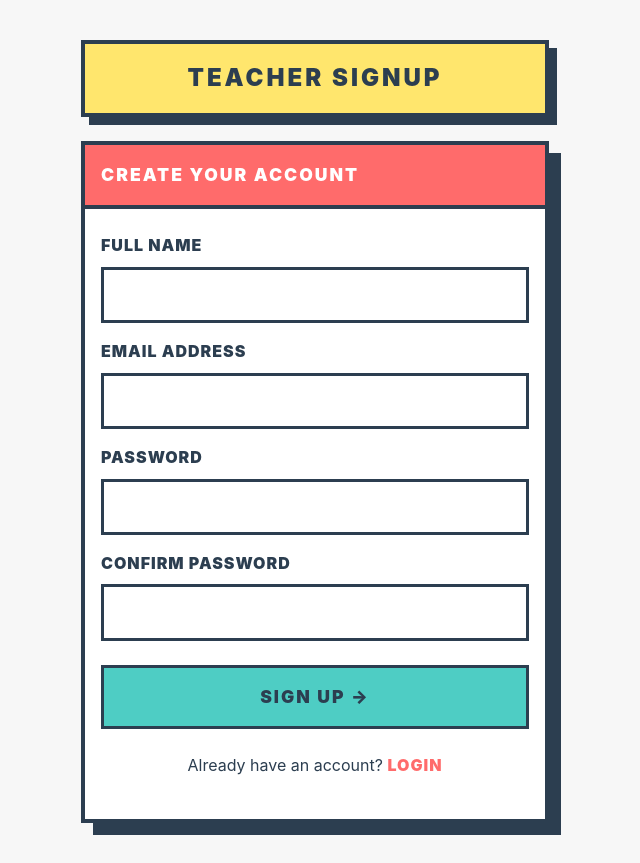
After one commit to ritz541/attendance-system, a Flask app: page /signup in a window 1280 px wide. The commit adds this page. Shown: the whole page, without its empty margins (325-965 px from the left). Run offline with Flask 3, Linux system fonts and the light colour scheme.

Commit message:
Teacher Auth

```diff
--- a/app.py
+++ b/app.py
@@ -1,4 +1,4 @@
-from flask import Flask, render_template, request, jsonify, send_file
+from flask import Flask, render_template, request, jsonify, send_file, redirect, url_for, make_response
 from datetime import datetime, timedelta, timezone
 import random
 import string
@@ -8,6 +8,8 @@ import os
 import io
 from bson import ObjectId
 from dotenv import load_dotenv
+from werkzeug.security import generate_password_hash, check_password_hash
+from auth import teacher_required
 
 # Load environment variables
 load_dotenv()
@@ -16,16 +18,28 @@ app = Flask(__name__)
 
 # MongoDB setup using environment variables
 try:
-    client = MongoClient(os.getenv('MONGO_URI'), serverSelectionTimeoutMS=2000)
+    mongo_uri = os.getenv("MONGODB_URI", "mongodb://localhost:27017")
+    client = MongoClient(mongo_uri)
+
     # Verify connection
     client.server_info()
-    db = client[os.getenv('DATABASE_NAME')]
-    attendance_collection = db[os.getenv('ATTENDANCE_COLLECTION')]
-    word_collection = db[os.getenv('WORD_COLLECTION')]
-    permanent_records = db[os.getenv('PERMANENT_RECORDS_COLLECTION')]
+
+    # Load environment variables safely
+    database_name = os.getenv("DATABASE_NAME", "default_db")
+    attendance_collection_name = os.getenv("ATTENDANCE_COLLECTION", "attendance")
+    word_collection_name = os.getenv("WORD_COLLECTION", "words")
+    permanent_records_name = os.getenv("PERMANENT_RECORDS_COLLECTION", "permanent_records")
+    teachers_name = os.getenv("TEACHERS_COLLECTION", "teachers")
+
+    # Access collections
+    db = client[database_name]
+    attendance_collection = db[attendance_collection_name]
+    word_collection = db[word_collection_name]
+    permanent_records = db[permanent_records_name]
+    teachers = db[teachers_name]
+
 except Exception as e:
-    print(f"MongoDB Connection Error: {e}")
-
+    print(f"MongoDB Connection Error: {e.__class__.__name__} - {e}")
 def get_current_time():
     """Get current time in UTC with timezone information"""
     return datetime.now(timezone.utc)
@@ -71,11 +85,69 @@ def generate_random_word(length=8):
     random.shuffle(word_list)
     return ''.join(word_list)
 
+@app.route('/signup', methods=['GET', 'POST'])
+def signup():
+    if request.method == 'POST':
+        name = request.form.get('name')
+        email = request.form.get('email')
+        password = request.form.get('password')
+        confirm_password = request.form.get('confirm_password')
+
+        if not all([name, email, password, confirm_password]):
+            return render_template('signup.html', error='All fields are required')
+
+        if password != confirm_password:
+            return render_template('signup.html', error='Passwords do not match')
+
+        if teachers.find_one({'email': email}):
+            return render_template('signup.html', error='Email already registered')
+
+        hashed_password = generate_password_hash(password)
+        teacher = {
+            'name': name,
+            'email': email,
+            'password': hashed_password,
+            'created_at': get_current_time()
+        }
+
+        teachers.insert_one(teacher)
+        response = make_response(redirect(url_for('index')))
+        response.set_cookie('teacher_email', email, max_age=86400)  # 24 hours
+        return response
+
+    return render_template('signup.html')
+
+@app.route('/login', methods=['GET', 'POST'])
+def login():
+    if request.method == 'POST':
+        email = request.form.get('email')
+        password = request.form.get('password')
+
+        if not all([email, password]):
+            return render_template('login.html', error='All fields are required')
+
+        teacher = teachers.find_one({'email': email})
+        if not teacher or not check_password_hash(teacher['password'], password):
+            return render_template('login.html', error='Invalid email or password')
+
+        response = make_response(redirect(url_for('index')))
+        response.set_cookie('teacher_email', email, max_age=86400)  # 24 hours
+        return response
+
+    return render_template('login.html')
+
+@app.route('/logout')
+def logout():
+    response = make_response(redirect(url_for('login')))
+    response.delete_cookie('teacher_email')
+    return response
+
 @app.route('/')
 def index():
     return render_template('index.html')
 
 @app.route('/generate_word', methods=['POST'])
+@teacher_required
 def generate_word():
     try:
         subject_name = request.json.get('subject_name')
--- /dev/null
+++ b/templates/signup.html
@@ -0,0 +1,189 @@
+<!DOCTYPE html>
+<html lang="en">
+<head>
+    <meta charset="UTF-8">
+    <meta name="viewport" content="width=device-width, initial-scale=1.0">
+    <title>Teacher Signup</title>
+    <link href="https://cdn.jsdelivr.net/npm/bootstrap@5.3.0/dist/css/bootstrap.min.css" rel="stylesheet">
+    <style>
+        :root {
+            --primary: #FF6B6B;
+            --secondary: #4ECDC4;
+            --accent: #FFE66D;
+            --dark: #2C3E50;
+            --light: #F7F7F7;
+        }
+
+        body {
+            font-family: 'Inter', -apple-system, BlinkMacSystemFont, sans-serif;
+            background-color: var(--light);
+            color: var(--dark);
+            line-height: 1.6;
+            padding: 16px;
+        }
+        .container {
+            max-width: 500px;
+            margin: 20px auto;
+            padding: 0 16px;
+        }
+        .neubrutalist-card {
+            background-color: white;
+            border: 4px solid var(--dark);
+            box-shadow: 8px 8px 0 0 var(--dark);
+            margin-bottom: 24px;
+            transition: all 0.3s ease;
+        }
+        @media (min-width: 768px) {
+            .neubrutalist-card {
+                box-shadow: 12px 12px 0 0 var(--dark);
+            }
+            .neubrutalist-card:hover {
+                transform: translate(-6px, -6px);
+                box-shadow: 18px 18px 0 0 var(--dark);
+            }
+        }
+        .card-header {
+            background-color: var(--primary);
+            color: white;
+            padding: 16px;
+            font-weight: 900;
+            text-transform: uppercase;
+            letter-spacing: 2px;
+            border-bottom: 4px solid var(--dark);
+            font-size: 1.1rem;
+        }
+        .card-body {
+            padding: 24px 16px;
+        }
+        .form-control {
+            border: 3px solid var(--dark);
+            border-radius: 0;
+            padding: 12px 16px;
+            font-weight: 600;
+            font-size: 1.1rem;
+            height: auto;
+            margin-bottom: 16px;
+        }
+        .form-control:focus {
+            outline: none;
+            box-shadow: 6px 6px 0 0 var(--secondary);
+            border-color: var(--dark);
+        }
+        .btn-primary {
+            background-color: var(--secondary);
+            border: 3px solid var(--dark);
+            color: var(--dark);
+            border-radius: 0;
+            font-weight: 900;
+            text-transform: uppercase;
+            letter-spacing: 2px;
+            padding: 16px 24px;
+            font-size: 1.1rem;
+            transition: all 0.3s ease;
+            width: 100%;
+            margin: 8px 0;
+            min-height: 56px;
+        }
+        .btn-primary:hover, .btn-primary:focus {
+            background-color: var(--accent);
+            border-color: var(--dark);
+            color: var(--dark);
+            box-shadow: 6px 6px 0 0 var(--dark);
+            transform: translate(-3px, -3px);
+        }
+        h1 {
+            font-weight: 900;
+            text-transform: uppercase;
+            letter-spacing: 3px;
+            text-align: center;
+            margin: 24px 0;
+            border: 4px solid var(--dark);
+            padding: 20px;
+            background-color: var(--accent);
+            color: var(--dark);
+            box-shadow: 8px 8px 0 0 var(--dark);
+            font-size: 1.5rem;
+        }
+        .form-label {
+            font-weight: 900;
+            text-transform: uppercase;
+            letter-spacing: 1px;
+            margin-bottom: 8px;
+            color: var(--dark);
+            font-size: 1rem;
+        }
+        .error {
+            background-color: var(--primary);
+            color: white;
+            padding: 12px;
+            margin-bottom: 16px;
+            border: 3px solid var(--dark);
+            font-weight: 600;
+            text-align: center;
+        }
+        .links {
+            text-align: center;
+            margin-top: 16px;
+        }
+        .links a {
+            color: var(--primary);
+            text-decoration: none;
+            font-weight: 900;
+            text-transform: uppercase;
+            letter-spacing: 1px;
+            transition: all 0.3s ease;
+        }
+        .links a:hover {
+            color: var(--secondary);
+            text-decoration: none;
+        }
+        @media (max-width: 768px) {
+            .btn-primary, .form-control {
+                min-height: 48px;
+                touch-action: manipulation;
+            }
+            .form-control {
+                font-size: 16px;
+            }
+            .card-body {
+                padding: 16px 12px;
+            }
+        }
+    </style>
+</head>
+<body>
+    <div class="container">
+        <h1>Teacher Signup</h1>
+        <div class="neubrutalist-card">
+            <div class="card-header">Create Your Account</div>
+            <div class="card-body">
+                {% if error %}
+                <div class="error">{{ error }}</div>
+                {% endif %}
+                <form id="signupForm" method="POST" action="/signup">
+                    <div class="mb-3">
+                        <label class="form-label" for="name">Full Name</label>
+                        <input type="text" class="form-control" id="name" name="name" required>
+                    </div>
+                    <div class="mb-3">
+                        <label class="form-label" for="email">Email Address</label>
+                        <input type="email" class="form-control" id="email" name="email" required>
+                    </div>
+                    <div class="mb-3">
+                        <label class="form-label" for="password">Password</label>
+                        <input type="password" class="form-control" id="password" name="password" required>
+                    </div>
+                    <div class="mb-3">
+                        <label class="form-label" for="confirm_password">Confirm Password</label>
+                        <input type="password" class="form-control" id="confirm_password" name="confirm_password" required>
+                    </div>
+                    <button type="submit" class="btn btn-primary">Sign Up →</button>
+                </form>
+                <div class="links">
+                    <p>Already have an account? <a href="/login">Login</a></p>
+                </div>
+            </div>
+        </div>
+    </div>
+</body>
+</html>
```
Also changed, not shown: auth.py (added, +13 -0 lines), templates/index.html (+6 -1 lines), templates/login.html (added, +181 -0 lines).
